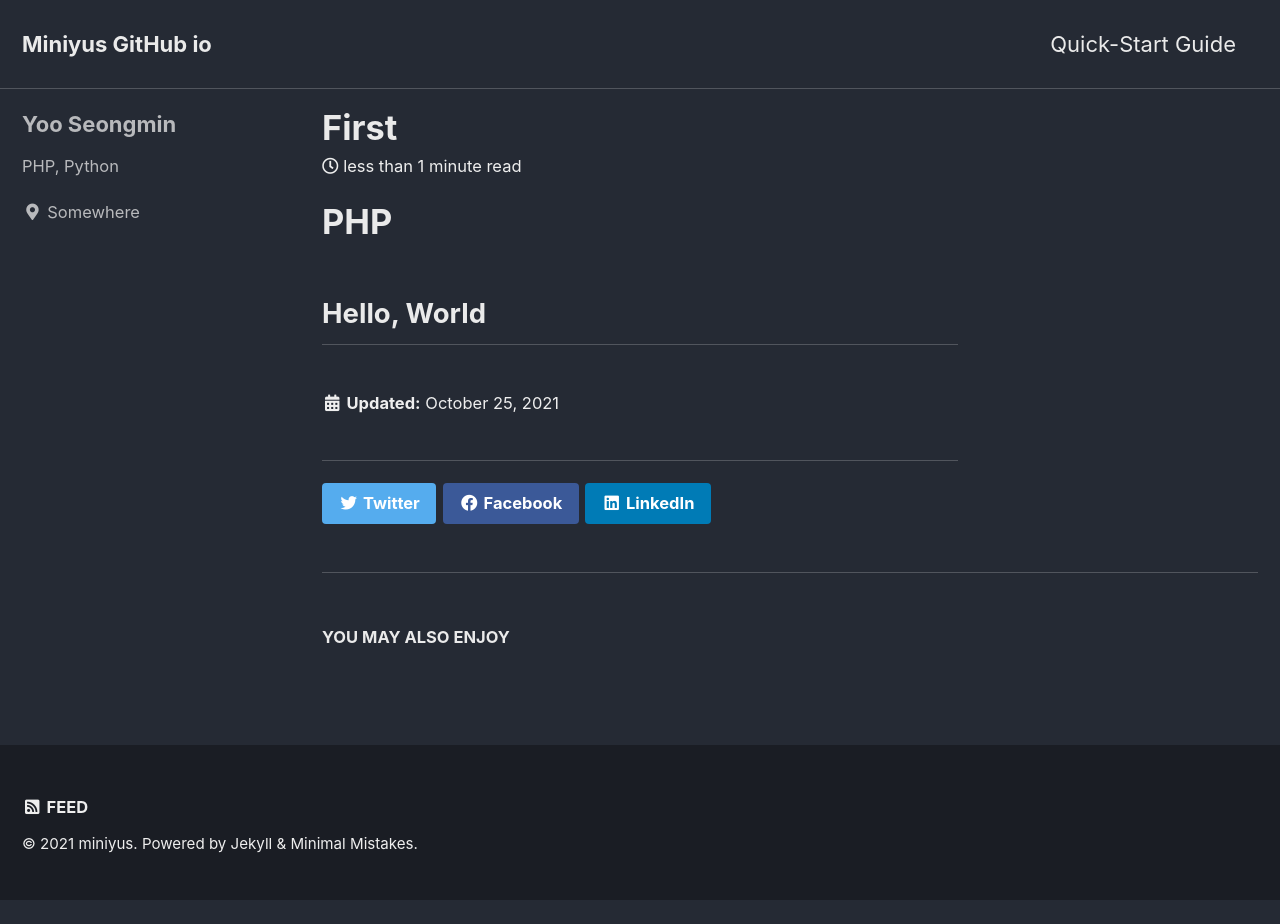
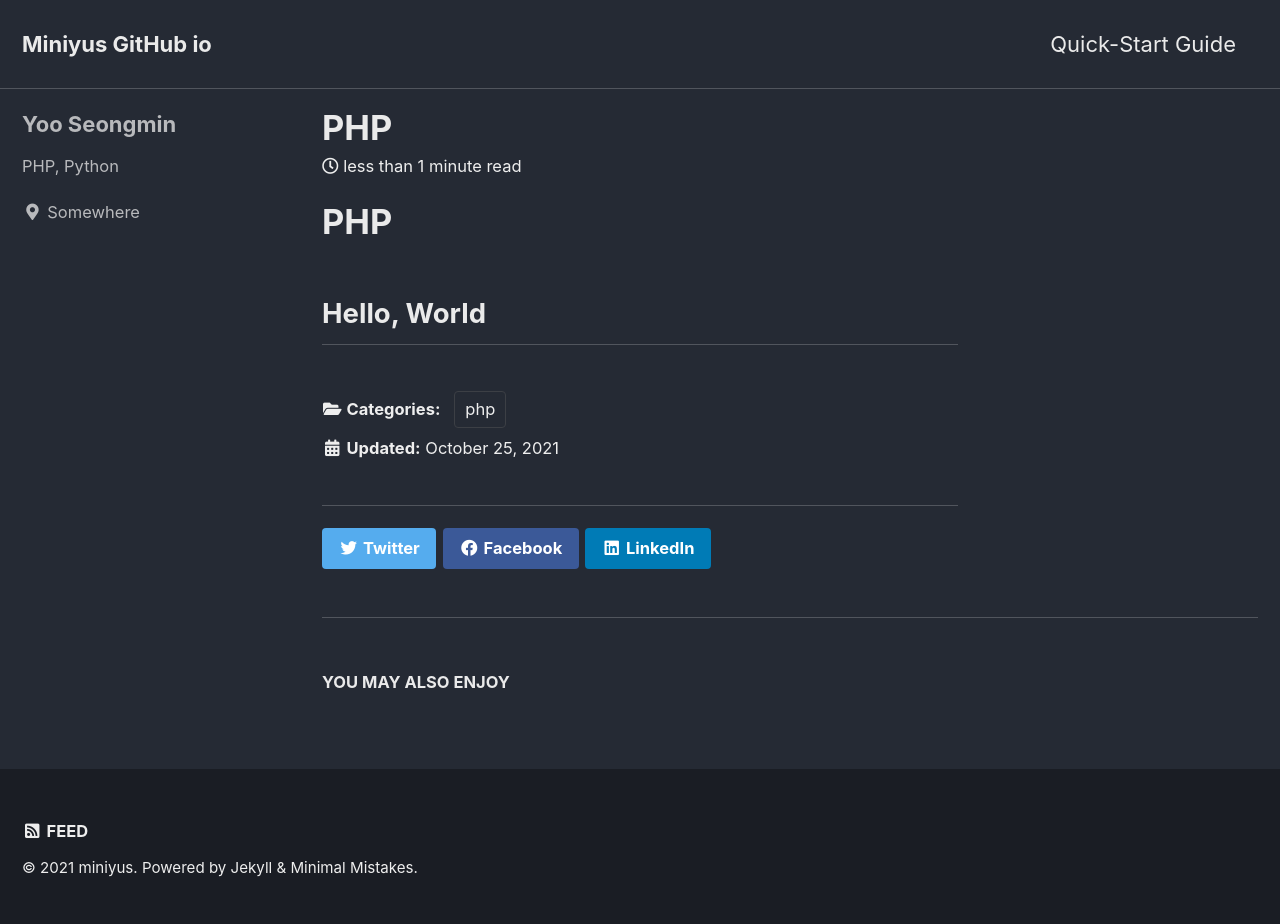
Before and after one commit to meteormin/meteormin.github.io, a Jekyll site: the page built from _posts/php/2021-10-25-first.md, in a window 1280 px wide. Built offline with Jekyll 4.4.1, drawn with Linux system fonts in a browser that asks for light colours; cached includes are drawn as plain includes; before the commit the page ends 900 px from its top, so only the background shows below that.

Commit message:
first post

```diff
--- a/_posts/php/2021-10-25-first.md
+++ b/_posts/php/2021-10-25-first.md
@@ -1,2 +1,7 @@
+---
+title: PHP
+excerpt: hello
+categories: php
+---
 # PHP
 ## Hello, World
```
